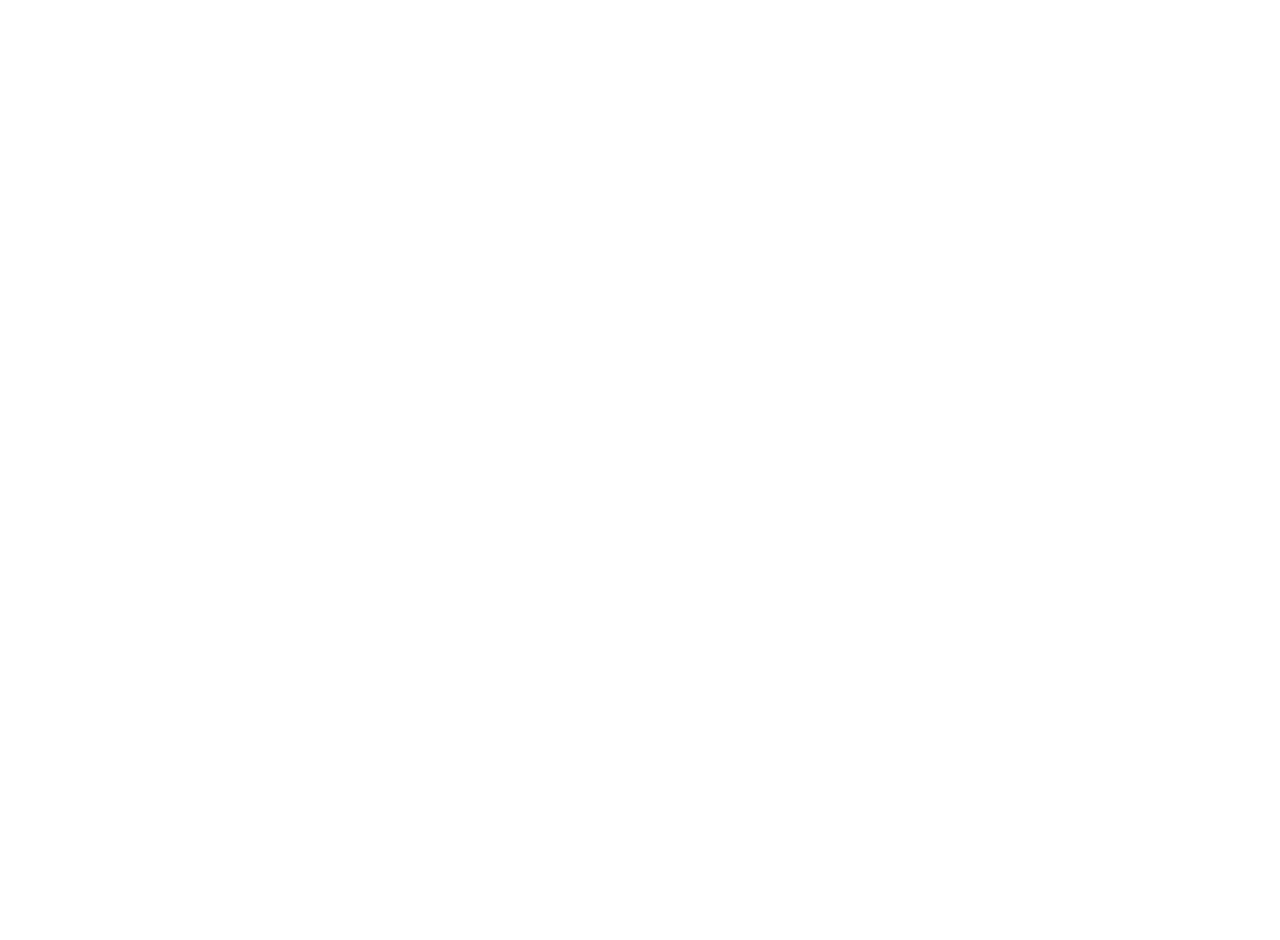
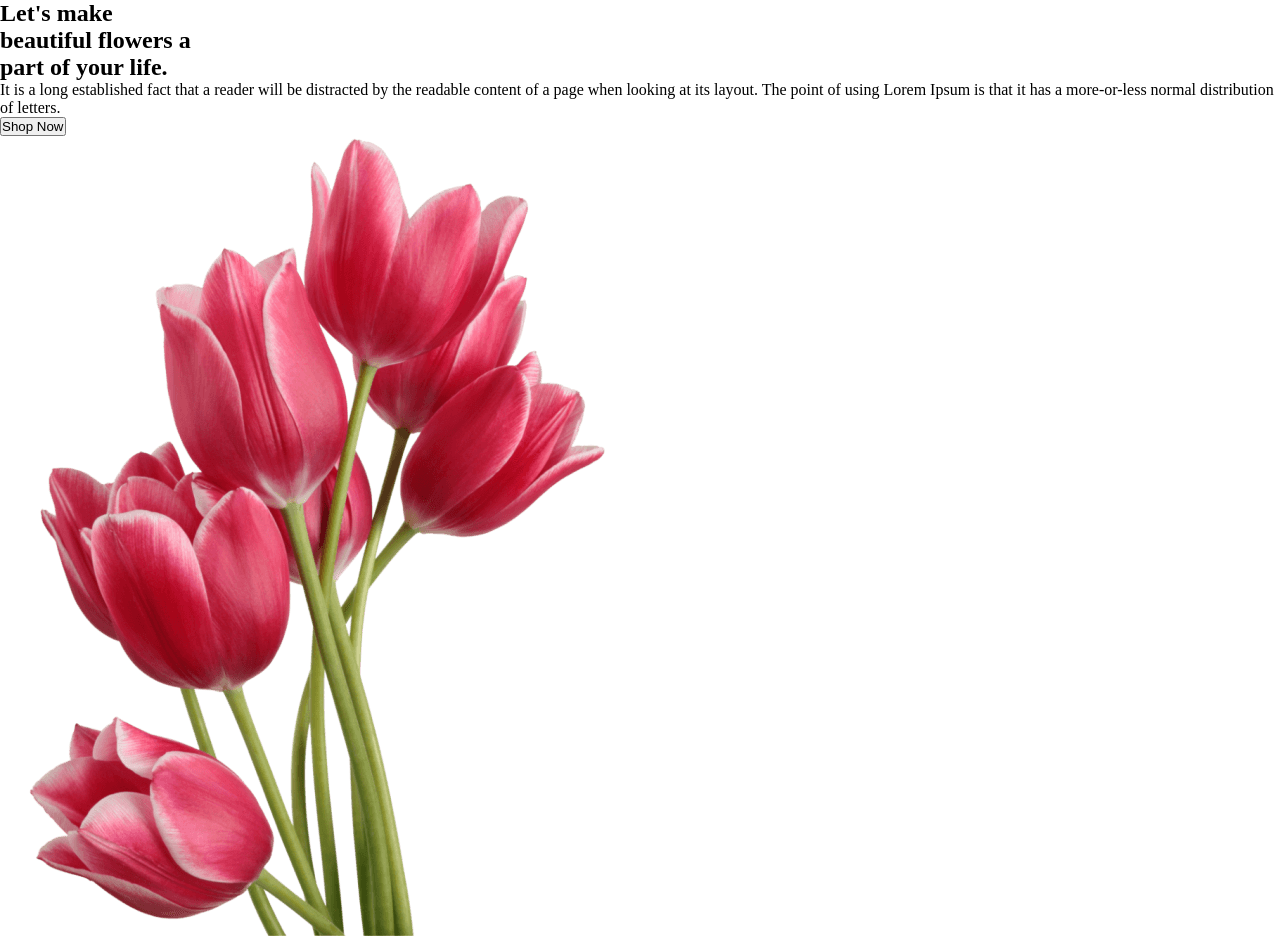
Before and after one commit to anikr007/Flower-Shop, a plain HTML site: page index.html in a window 1280 px wide. Before the commit the page ends 800 px from the top, so only its background shows below. Drawn offline with Linux system fonts and the light colour scheme.

Commit message:
add text and photo in header

```diff
--- a/index.html
+++ b/index.html
@@ -1,11 +1,41 @@
 <!DOCTYPE html>
 <html lang="en">
+
 <head>
     <meta charset="UTF-8">
     <meta name="viewport" content="width=device-width, initial-scale=1.0">
+    <link rel="stylesheet" href="/style/color&all.css">
     <title>Flower-Shop</title>
 </head>
+
 <body>
+    <section>
+        <!-- this is main header section -->
+        <header>
+            <div class="header-container">
+                <div class="text-header">
+                    <h1>Let's make <br>
+                        beautiful flowers a <br>
+                        part of your life.</h1>
+                        <p>It is a long established fact that a reader will be distracted by the readable content of a page when looking at its layout. The point of using Lorem Ipsum is that it has a more-or-less normal distribution of letters.</p>
+                         <button class="btn">Shop Now</button>
+                </div>
+                <div class="photo-header">
+                    <img class="header-photo" src="./Flower Asset/pngwing 10.png" alt="">
+                </div>
+            </div>
+        </header>
+    </section>
+    <section>
+        <main>
 
+        </main>
+    </section>
+    <section>
+        <footer>
+
+        </footer>
+    </section>
 </body>
+
 </html>
--- /dev/null
+++ b/style/color&all.css
@@ -0,0 +1,5 @@
+*{
+    margin: 0px;
+    padding: 0px;
+}
+/* this is header section */
```
